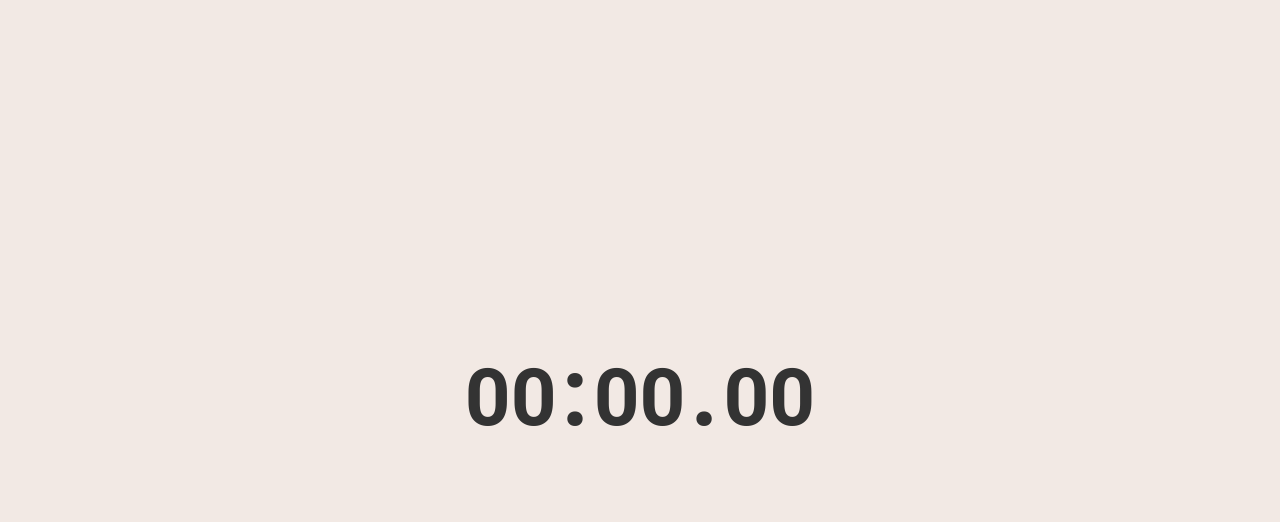
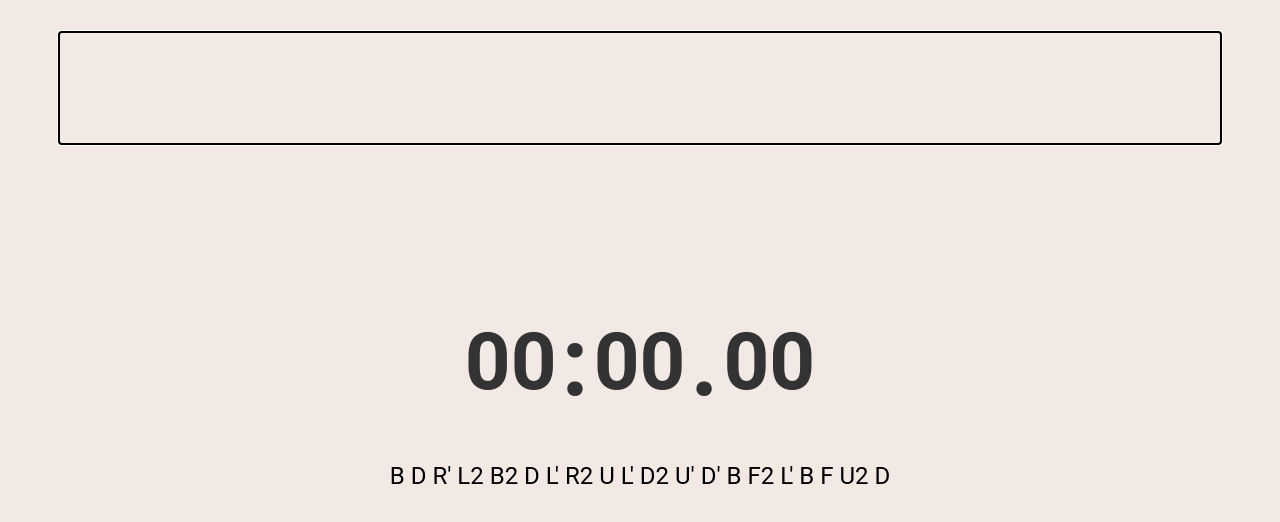
Before and after one commit to VictoriaWoo/Cubist, a React (Vite) app in the folder Cubist/: page / in a window 1280 px wide. Shown: the top 522 px of the page. Built offline with nearby package versions, Linux system fonts and the light colour scheme.

Commit message:
added timer bar, minor style changes

```diff
--- a/Cubist/src/main.tsx
+++ b/Cubist/src/main.tsx
@@ -1,18 +1,19 @@
-import { StrictMode } from "react";
+import { StrictMode, useState } from "react";
 import { createRoot } from "react-dom/client";
 import Timer from "./timer";
 import Scramble3 from "./scramble3";
+import TimeList from "./timeList";
 import "./styles.css";
-import { useState } from "react";
 
 const App = () => {
   const [timeList, setTimeList] = useState<Array<number>>([]);
 
-return(
-  <StrictMode>
-    <Timer timeList={timeList} setTimeList={setTimeList} />
-    <Scramble3 />
-  </StrictMode>
+  return (
+    <StrictMode>
+      <TimeList timeList={timeList} />
+      <Timer timeList={timeList} setTimeList={setTimeList} />
+      <Scramble3 />
+    </StrictMode>
   );
 };
 
--- a/Cubist/src/scramble3.tsx
+++ b/Cubist/src/scramble3.tsx
@@ -30,9 +30,12 @@ function generateScramble(length: number): string {
 
 const Scramble3: React.FC = () => {
   const [scramble, setScramble] = useState<string>('');
-  const [toggle, setToggle] = useState<boolean>(false);
+  const [toggle, setToggle] = useState<boolean>(true);
 
   useEffect(() => {
+    const initialScramble = generateScramble(20);
+    setScramble(initialScramble);
+
     const handleKeyDown = (event: KeyboardEvent) => {
       if (event.code === 'Space') {
         setToggle((prevToggle) => !prevToggle);
@@ -50,7 +53,7 @@ const Scramble3: React.FC = () => {
   }, [toggle]);
 
   return (
-    <div>
+    <div className='scramble'>
       <p>{scramble}</p>
     </div>
   );
--- a/Cubist/src/styles.css
+++ b/Cubist/src/styles.css
@@ -12,11 +12,7 @@ body {
   display: flex;
   align-items: center;
   justify-content: center;
-  gap: 10px;
   padding: 20px;
-  background-color: antiquewhite;
-  border-radius: 10px;
-  box-shadow: 0 3px 8px rgba(0, 0, 0, 0.2);
 }
 
 .time {
@@ -32,6 +28,35 @@ body {
   margin: 0 5px;
 }
 
+.scramble {
+  font-size: 1.5rem;
+  justify-content: center;
+}
+
+.timeList-container {
+  display: flex;
+  flex-direction: row;
+  outline: auto;
+  height: 14vh;
+  width: 90vw;
+  padding: 0 5px;
+  position: absolute;
+  top:4vh;
+  left: 50%;
+  transform: translateX(-50%);
+  overflow: scroll;
+  overflow-y: hidden;
+}
+
+.timeList-container > div {
+  background-color: antiquewhite;
+  margin: 10px;
+  outline: auto;
+  padding: 10px;
+  font-family: 'Franklin Gothic Medium', 'Arial Narrow', Arial, sans-serif;
+  font-size: 25px;
+}
+
 span {
   display: inline-block;
 }
--- a/Cubist/src/timeList.tsx
+++ b/Cubist/src/timeList.tsx
@@ -1,18 +1,13 @@
-import { useEffect } from "react";
+const TimeList: React.FC<{ timeList: Array<number>}> = ({timeList }) => {
+    return (
+        <div className="timeList-container">
+            {timeList.map((time: number, index: number) => (
+                <div key={index} className="time-box">
+                    {time.toFixed(2)}
+                </div>
+            ))}
+        </div>
+    );
+};
 
-useEffect(() => {
-    const handleKeyDown = (e: KeyboardEvent) => {
-        if (e.code === "Space") {
-
-        }
-    }
-
-    window.addEventListener('keydown', handleKeyDown);
-    return () => {
-        window.removeEventListener('keydown', handleKeyDown);
-      };
-}, [])
-
-function Box() {
-    return
-}
+export default TimeList;
--- a/Cubist/src/timer.tsx
+++ b/Cubist/src/timer.tsx
@@ -29,7 +29,7 @@ function Timer({
         if (!isRunning) {
           setCurrentTime(0);
         } else {
-          setTimeList([...timeList, currentTime]);
+          setTimeList([currentTime, ...timeList]);
         }
         setIsRunning((prev) => !prev);
       }
@@ -48,6 +48,7 @@ function Timer({
           const newTime = prevTime + 0.01;
           makeTimeForm(newTime);
           return newTime;
+          console.log(newTime);
         });
       }, 10);
 
@@ -60,7 +61,7 @@ function Timer({
   const padZero = (num: number): string => num.toString().padStart(2, "0");
 
   return (
-    <div>
+    <div className="timer-container">
       <span className="time">{padZero(min)}</span>
       <span className="colon">:</span>
       <span className="time">{padZero(sec)}</span>
```
